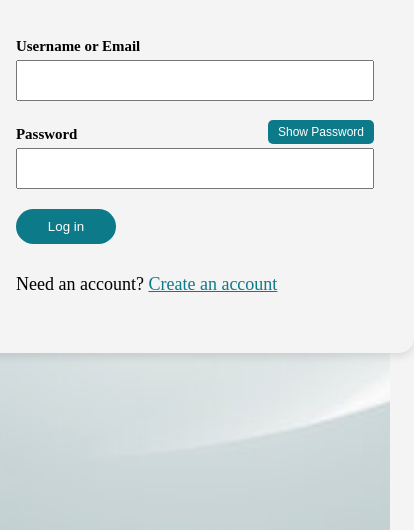
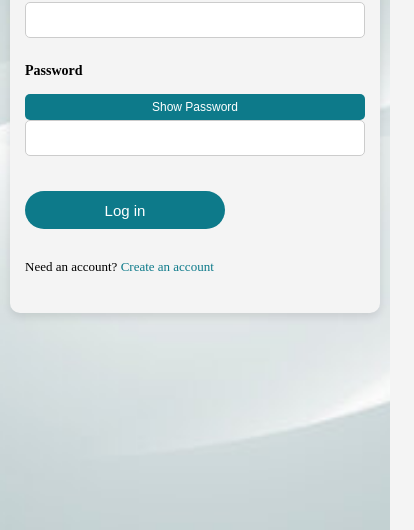
Before and after one commit to KadeDr/Login-Page--D, a plain HTML site: page index.html in a window 390 px wide. Shown: the part 314-844 px from the top of the page, 414 px wide, since content can reach past the window. Drawn offline with Linux system fonts and the light colour scheme; no server answers.

Commit message:
Added better mobile support

```diff
--- a/main.css
+++ b/main.css
@@ -5,9 +5,13 @@
     --background-color: #f4f4f4;
 }
 
+* {
+    box-sizing: border-box;
+}
+
 body {
     margin: 0;
-    padding: 0;
+    padding: 20px;
     font-family: var(--font-family);
     font-size: 18px;
     background-color: var(--background-color);
@@ -28,49 +32,71 @@ body {
 }
 
 .login-section {
-    vertical-align: middle;
+    width: 100%;
+    max-width: 450px;
     text-align: center;
-    padding: 0px;
-    margin: 0px;
     display: grid;
     background-color: var(--background-color);
-    padding: 40px;
+    padding: 40px 30px;
     border-radius: 15px;
     box-shadow: 0 4px 8px rgba(0, 0, 0, 0.1);
 }
 
 .log-in-text {
-    font-size: 35px;
+    font-size: clamp(28px, 8vw, 35px);
+    margin: 0 0 30px 0;
 }
 
 .username-input, .password-input {
-    width: 350px;
-    height: 35px;
+    width: 100%;
+    max-width: 350px;
+    height: 40px;
+    padding: 10px;
+    font-size: 16px;
+    border: 1px solid #ccc;
+    border-radius: 5px;
+    margin: 0 auto 15px auto;
+    display: block;
 }
 
 .username-text, .password-text {
-    justify-self: left;
     text-align: left;
     margin-bottom: 5px;
+    margin-top: 10px;
+    font-size: 16px;
 }
 
 .login-button {
-    width: 100px;
-    height: 35px;
+    width: 100%;
+    max-width: 200px;
+    height: 40px;
     margin-top: 20px;
-    border-radius: 100px;
-    border-style: none;
+    border-radius: 25px;
+    border: none;
     background-color: var(--button-color);
     color: white;
+    font-size: 16px;
+    cursor: pointer;
+    transition: background-color 0.3s;
+}
+
+.login-button:hover {
+    background-color: #065a6a;
 }
 
 .signup-text {
     text-align: left;
     margin-top: 30px;
+    font-size: 14px;
 }
 
 .signup-text a {
     color: var(--button-color);
+    text-decoration: none;
+}
+
+.signup-text a:hover {
+    text-decoration: underline;
 }
 
 .error-message {
@@ -78,21 +104,114 @@ body {
     color: red;
     margin-top: 10px;
     text-align: left;
+    font-size: 14px;
 }
 
 .password-section {
     display: flex;
     justify-content: space-between;
     align-items: center;
+    gap: 10px;
+    flex-wrap: wrap;
+    margin-top: 10px;
+}
+
+.password-section h5 {
+    margin: 0;
+    flex: 1;
+    min-width: 100px;
 }
 
 .show-password {
-    margin-top: 15px;
-    font-size: 12px;
-    padding: 5px 10px;
+    padding: 8px 12px;
+    font-size: 13px;
     border: none;
     background-color: var(--button-color);
     color: white;
     border-radius: 5px;
     cursor: pointer;
+    white-space: nowrap;
+    transition: background-color 0.3s;
 }
+
+.show-password:hover {
+    background-color: #065a6a;
+}
+
+/* Tablet and smaller screens */
+@media (max-width: 768px) {
+    body {
+        padding: 15px;
+    }
+
+    .login-section {
+        padding: 30px 20px;
+        max-width: 100%;
+    }
+
+    .log-in-text {
+        font-size: clamp(24px, 6vw, 30px);
+    }
+
+    .username-input, .password-input {
+        height: 38px;
+        font-size: 16px;
+    }
+
+    .password-section {
+        flex-direction: column;
+        align-items: stretch;
+    }
+
+    .password-section h5 {
+        margin-bottom: 5px;
+    }
+
+    .show-password {
+        width: 100%;
+    }
+}
+
+/* Mobile phones */
+@media (max-width: 480px) {
+    body {
+        padding: 10px;
+    }
+
+    .login-section {
+        padding: 25px 15px;
+        border-radius: 10px;
+    }
+
+    .log-in-text {
+        font-size: clamp(20px, 5vw, 26px);
+        margin-bottom: 20px;
+    }
+
+    .username-input, .password-input {
+        height: 36px;
+        font-size: 16px;
+    }
+
+    .username-text, .password-text {
+        font-size: 14px;
+    }
+
+    .login-button {
+        height: 38px;
+        font-size: 15px;
+    }
+
+    .signup-text {
+        font-size: 13px;
+    }
+
+    .show-password {
+        padding: 6px 10px;
+        font-size: 12px;
+    }
+
+    .error-message {
+        font-size: 13px;
+    }
+}
```
